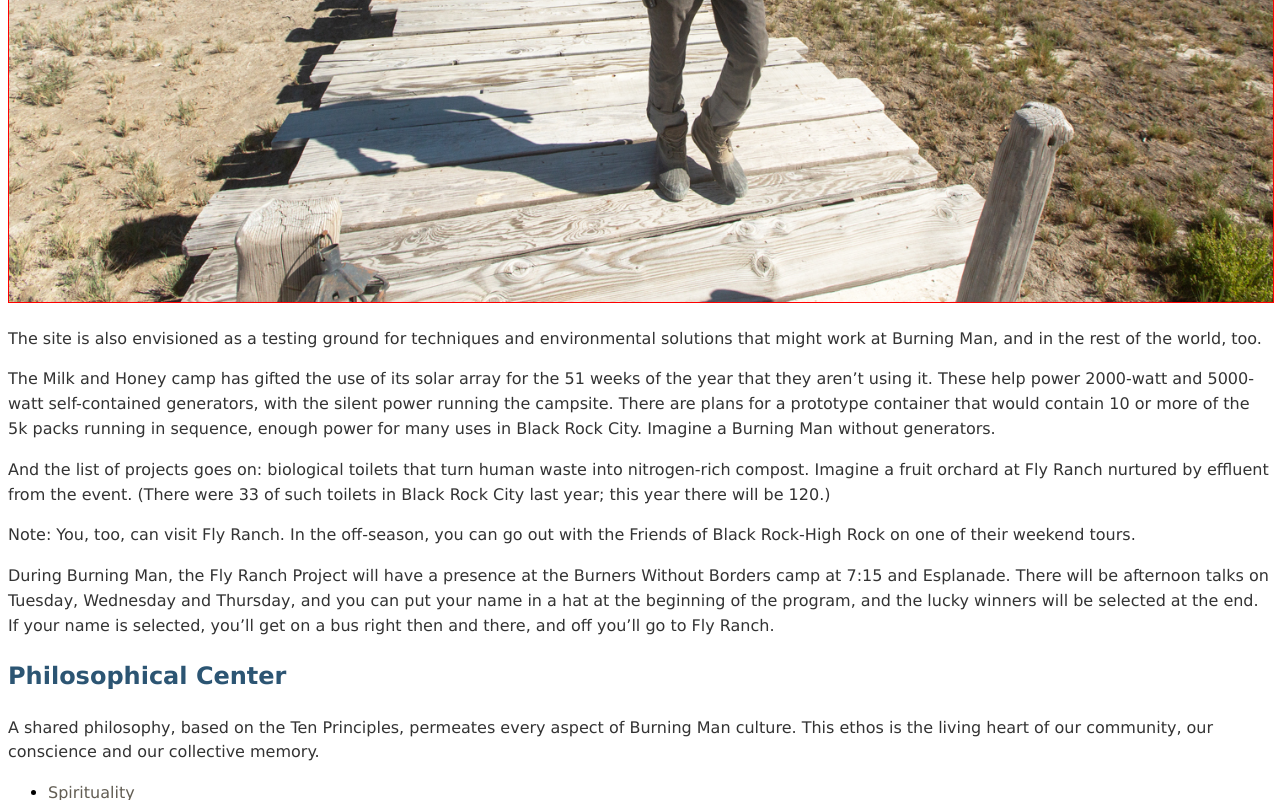
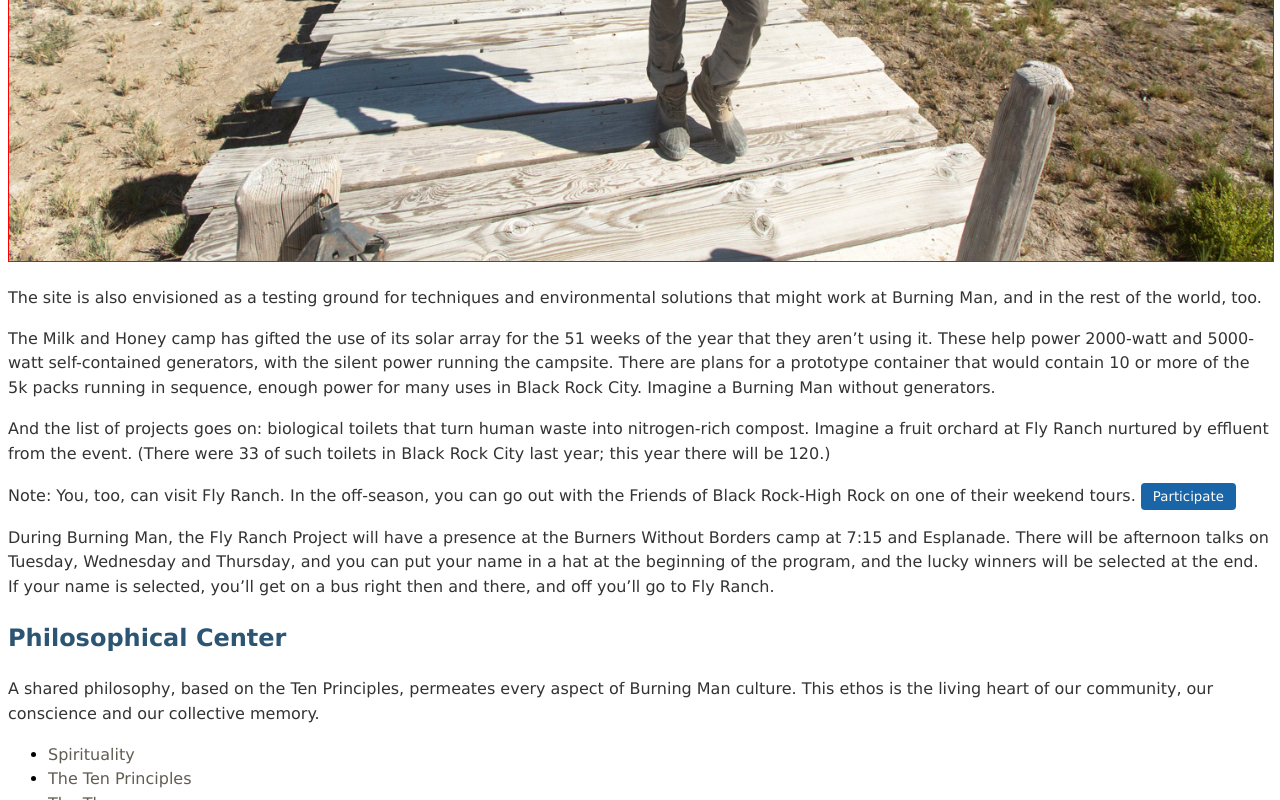
Before and after one commit to vmolash/flyranch, a plain HTML site: page pages/purpose.html in a window 1280 px wide. Shown: the part 1930-2730 px from the top of the page. Drawn offline with Linux system fonts and the light colour scheme.

```diff
--- a/css/styles.css
+++ b/css/styles.css
@@ -34,6 +34,32 @@
   color: darkred;
 }
 
+.btn-difference, .btn-involved, .btn-participate {
+  display: inline-block;
+  padding: 6px 12px;
+  text-align: center;
+  white-space: nowrap;
+  vertical-align: middle;
+  cursor: pointer;
+  border: none;
+  border-radius: 4px;
+  font-family: Verdana, sans-serif;
+  user-select: none;
+  color: #fefffa;
+}
+
+.btn-difference {
+  background-color: darkgreen;
+}
+
+.btn-involved {
+  background-color: darkred;
+}
+
+.btn-participate {
+  background-color: #1A64A8;
+}
+
 nav {
   background-color: #928c7d;
 }
--- a/pages/purpose.html
+++ b/pages/purpose.html
@@ -17,7 +17,6 @@
         </ul>
     </nav>
     <h1>The Future of Fly</h1>
-    <button>Participate</button>
     <p>Zac Cirivello, Operations Manager for Fly Ranch, squints through the harsh summer sun and gazes out at the playa and says, “The challenge for the place is not what we want to do with it, it’s what can we help others do with it. … We could take a couple of years and master plan an amazing place to do some really cool stuff, but that’s not the Burner way.”</p>
     <img src="../images/geyser.jpg" alt="Geyser Fly Ranch">
 
@@ -33,7 +32,9 @@
 
     <p>And the list of projects goes on: biological toilets that turn human waste into nitrogen-rich compost. Imagine a fruit orchard at Fly Ranch nurtured by effluent from the event. (There were 33 of such toilets in Black Rock City last year; this year there will be 120.)</p>
 
-    <p>Note: You, too, can visit Fly Ranch. In the off-season, you can go out with the Friends of Black Rock-High Rock on one of their weekend tours. </p>
+    <p>Note: You, too, can visit Fly Ranch. In the off-season, you can go out with the Friends of Black Rock-High Rock on one of their weekend tours. <button class="btn-participate">Participate</button></p>
+
+
 
     <p>During Burning Man, the Fly Ranch Project will have a presence at the Burners Without Borders camp at 7:15 and Esplanade. There will be afternoon talks on Tuesday, Wednesday and Thursday, and you can put your name in a hat at the beginning of the program, and the lucky winners will be selected at the end. If your name is selected, you’ll get on a bus right then and there, and off you’ll go to Fly Ranch.</p>
 
```
Also changed, not shown: index.html (+1 -1 lines), pages/art.html (+1 -1 lines), css/styles.min.css.
